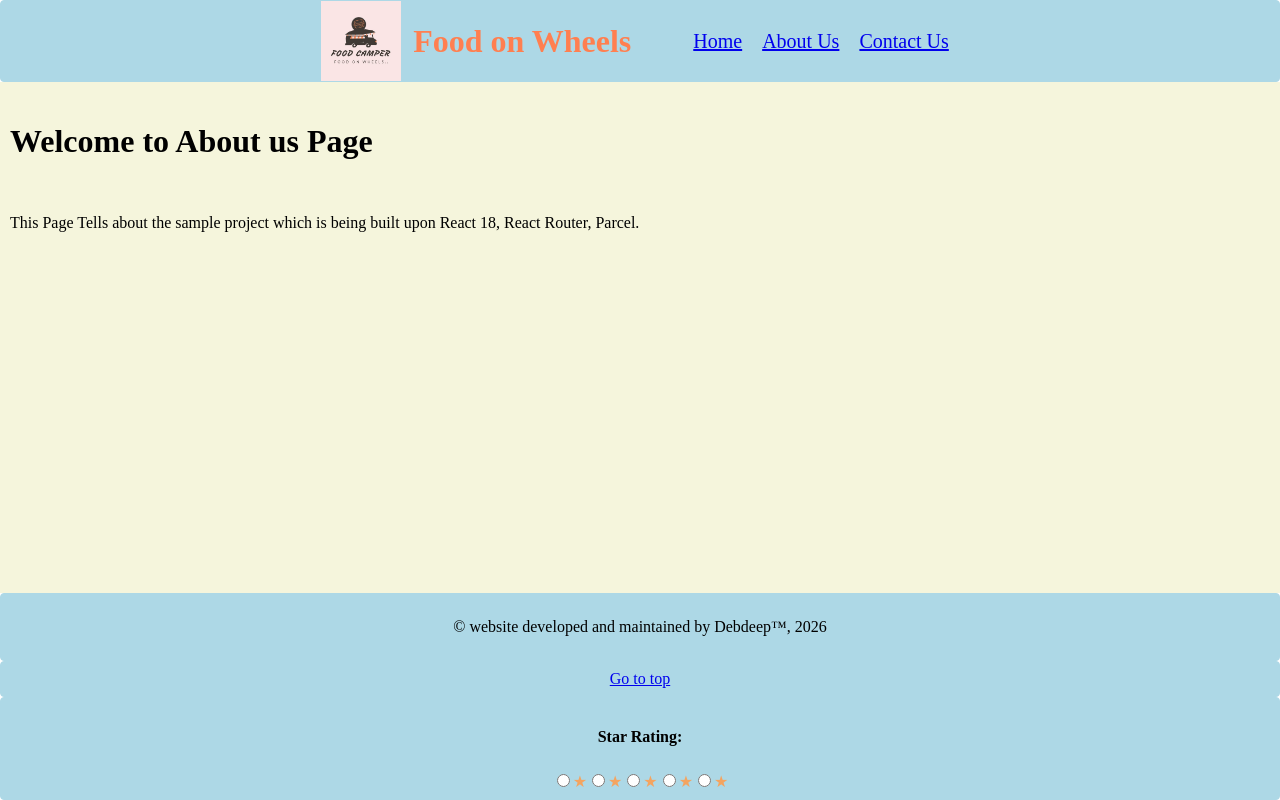
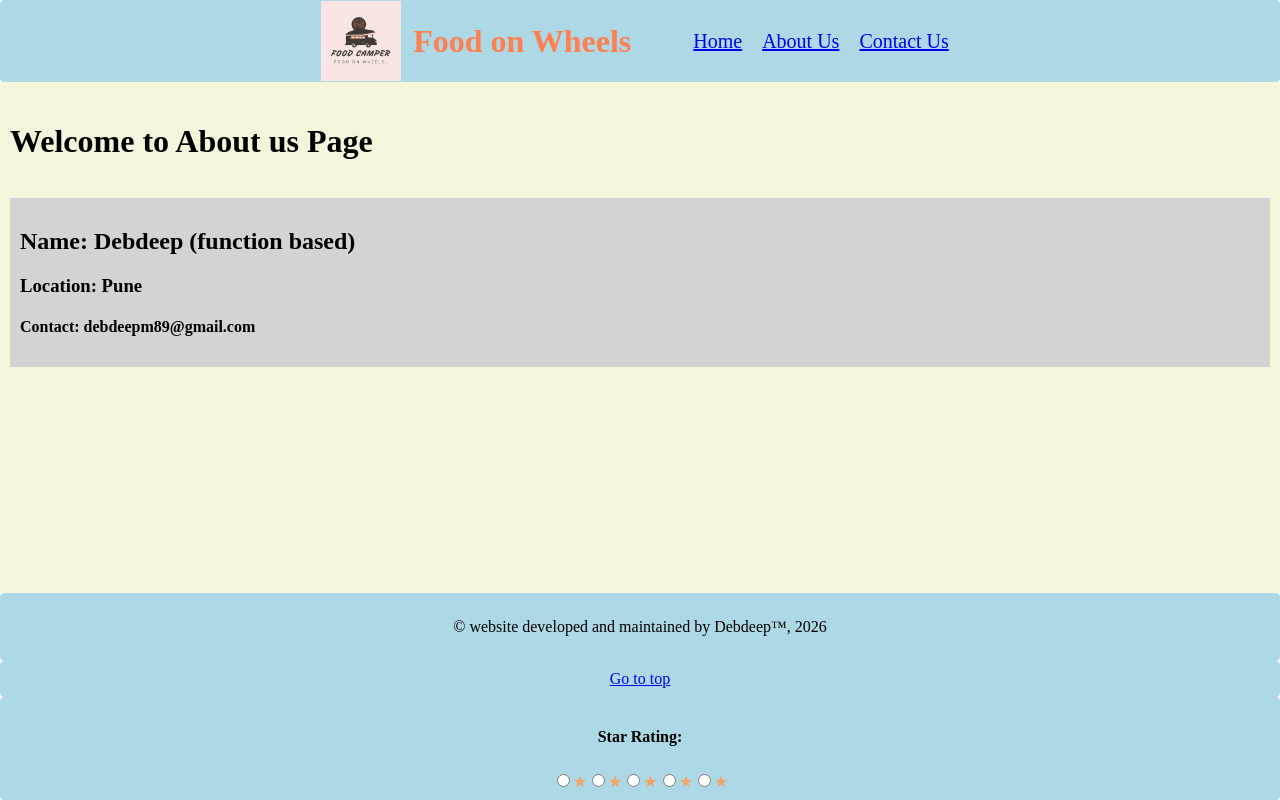
Before and after one commit to debdeep/React-App, a React (Vite) app: page /about in a window 1280 px wide. Built offline with nearby package versions, Linux system fonts and the light colour scheme.

Commit message:
class based nested component lifecycle learning

```diff
--- a/index.css
+++ b/index.css
@@ -466,3 +466,9 @@ body,
         padding: 1.5rem;
     }
 }
+
+.user-card {
+padding: 10px;
+border: 1 px solid black;
+background-color: lightgray;
+}
--- /dev/null
+++ b/src/components/User.jsx
@@ -0,0 +1,11 @@
+const User = () => {
+    return (
+        <div className="user-card">
+            <h2>Name: Debdeep (function based)</h2>
+            <h3>Location: Pune</h3>
+            <h4>Contact: debdeepm89@gmail.com</h4>
+        </div>
+    )
+}
+
+export default User;
--- /dev/null
+++ b/src/components/UserClass.jsx
@@ -0,0 +1,50 @@
+import React from "react";
+import UserListChild from "./class-lifecycle/UserListChild"
+/*
+    LifeCycle Order: Class Based Components:
+    constructor() -> render() -> componentDidMount() ( If nested then first 2 Methods of Parent -> then Child 3 Methods then parent componentDidMount will be called)
+*/
+class UserClass extends React.Component {
+
+    constructor(props) {
+        super(props);
+        /*
+            super(props) is reqired here if props state needs to be modified else
+            this.props will be undefined here but when render() gets called this.props values from parents class will be inherited
+        */
+        console.log("Parent Constructor called");
+        this.state = {
+            //state variables needs to be created here instead of hooks in this class based approach
+            date: new Date().toLocaleString(),
+            count: 0
+        }
+    }
+    componentDidMount() {
+        console.log("Parent ComponentDidMount called"); // space used to call API calls
+    }
+
+    render() {
+        console.log("Parent Render called");
+        const { name, location, contact } = this.props;
+        let { date, count } = this.state;
+        return (
+            <div className="user-card">
+                <h2>Name: {name}</h2>
+                <h3>Location: {location}</h3>
+                <h4>Contact: {contact}</h4>
+                <h5>Today Date: {date}</h5>
+                <h6>Count: {count}</h6>
+                <button onClick={() => {
+                    this.setState({ count: count + 1 }); // never update state variables directly, use setState({}) fun to update
+                }}>Increase Count</button>
+                <button disabled={count < 1} onClick={() => {
+                    this.setState({ count: count - 1 });
+                }}>Decrease Count</button>
+                <UserListChild name="Child 1" />
+                <UserListChild name="Child 2" />
+            </div>
+        )
+    }
+}
+
+export default UserClass
--- /dev/null
+++ b/src/components/class-lifecycle/UserListChild.jsx
@@ -0,0 +1,17 @@
+import React from "react";
+
+class UserListChild extends React.Component {
+    constructor(props) {
+        super(props);
+        console.log(this.props.name + "-" + "Constructor Called");
+
+    }
+    componentDidMount() {
+        console.log(this.props.name + "-" + "ComponentDidMount Called");
+    }
+    render() {
+        console.log(this.props.name + "-" + "Render Called");
+    }
+}
+
+export default UserListChild;
--- a/src/pages/AboutUs.jsx
+++ b/src/pages/AboutUs.jsx
@@ -1,9 +1,13 @@
+import User from "../components/User";
+import UserClass from "../components/UserClass";
+
 const AboutUs = () => {
     return (
-    <>
-        <h1>Welcome to About us Page</h1>
-        <p>This Page Tells about the sample project which is being built upon React 18, React Router, Parcel.</p>
-    </>
+        <>
+            <h1>Welcome to About us Page</h1>
+            <User />
+            {/* <UserClass name="Debdeep(class based)" location="Pune" contact="debdeepm89@gmail.com" /> */}
+        </>
     );
 }
 
```
